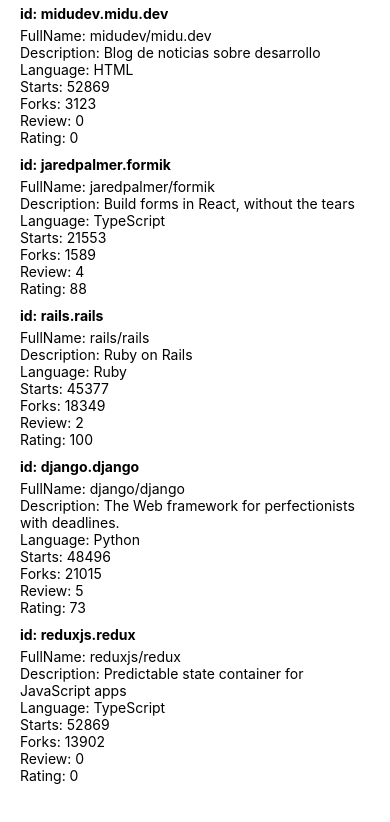
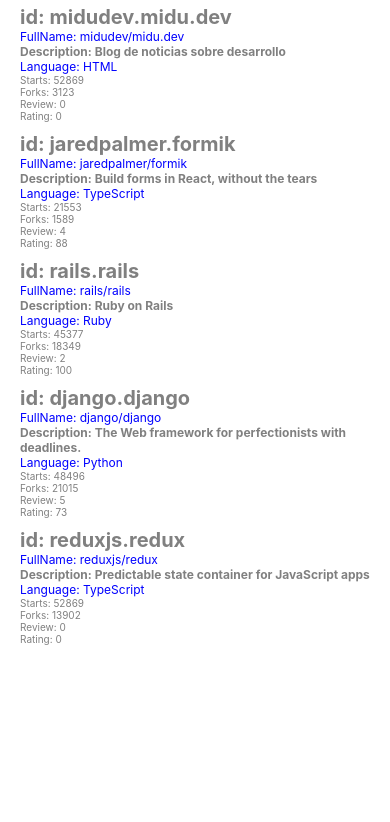
Before and after one commit to Andresfrla/react-native-basics, a React Native app: screen / in a window 390 px wide. Shown: the top 822 px of the page. Built offline with nearby package versions, Linux system fonts and the light colour scheme.

Commit message:
create a theme

```diff
--- a/src/components/RepositoryItem.jsx
+++ b/src/components/RepositoryItem.jsx
@@ -1,17 +1,26 @@
 import React from "react"
-import { Text, View } from "react-native"
+import { StyleSheet, Text, View } from "react-native"
+import { StyleText } from "./StyleText"
 
 const RepositoryItem = (props) => (
-    <View key={props.id} style={{padding: 20, paddingBottom: 5, paddingTop: 5}}>
-        <Text style={{ fontWeight: 'bold', marginBottom: 5 }}>id: {props.id}</Text>
-        <Text>FullName: {props.fullName}</Text>
-        <Text>Description: {props.description}</Text>
-        <Text>Language: {props.language}</Text>
-        <Text>Starts: {props.stargazersCount}</Text>
-        <Text>Forks: {props.forksCount}</Text>
-        <Text>Review: {props.reviewCount}</Text>
-        <Text>Rating: {props.ratingAverage}</Text>
+    <View key={props.id} style={styles.container}>
+        <StyleText big bold>id: {props.id}</StyleText>
+        <StyleText blue>FullName: {props.fullName}</StyleText>
+        <StyleText bold>Description: {props.description}</StyleText>
+        <StyleText blue>Language: {props.language}</StyleText>
+        <StyleText small>Starts: {props.stargazersCount}</StyleText>
+        <StyleText small>Forks: {props.forksCount}</StyleText>
+        <StyleText small>Review: {props.reviewCount}</StyleText>
+        <StyleText small>Rating: {props.ratingAverage}</StyleText>
     </View>
 )
 
+const styles = StyleSheet.create({
+    container: {
+        padding: 20,
+        paddingBottom: 5,
+        paddingTop: 5,
+    },
+})
+
 export default RepositoryItem
--- /dev/null
+++ b/src/components/StyleText.jsx
@@ -0,0 +1,37 @@
+import React from 'react'
+import { StyleSheet, Text, View } from 'react-native'
+
+const styles = StyleSheet.create({
+    text: {
+        fontSize: 12,
+        color: 'grey',
+    },
+    bold: {
+        fontWeight: 'bold',
+    },
+    blue: {
+        color: 'blue'
+    },
+    big: {
+        fontSize: 20
+    },
+    small: {
+        fontSize: 10
+    }
+})
+
+export const StyleText = ({blue, bold, children, big, small}) => {
+    const textStyles = [
+        styles.text,
+        blue && styles.blue,
+        big && styles.big,
+        small && styles.small,
+        bold && styles.bold
+    ]
+
+  return (
+    <Text style={textStyles}>
+        {children}
+    </Text>
+  )
+}
```
Also changed, not shown: src/theme.js (added, +18 -0 lines).
